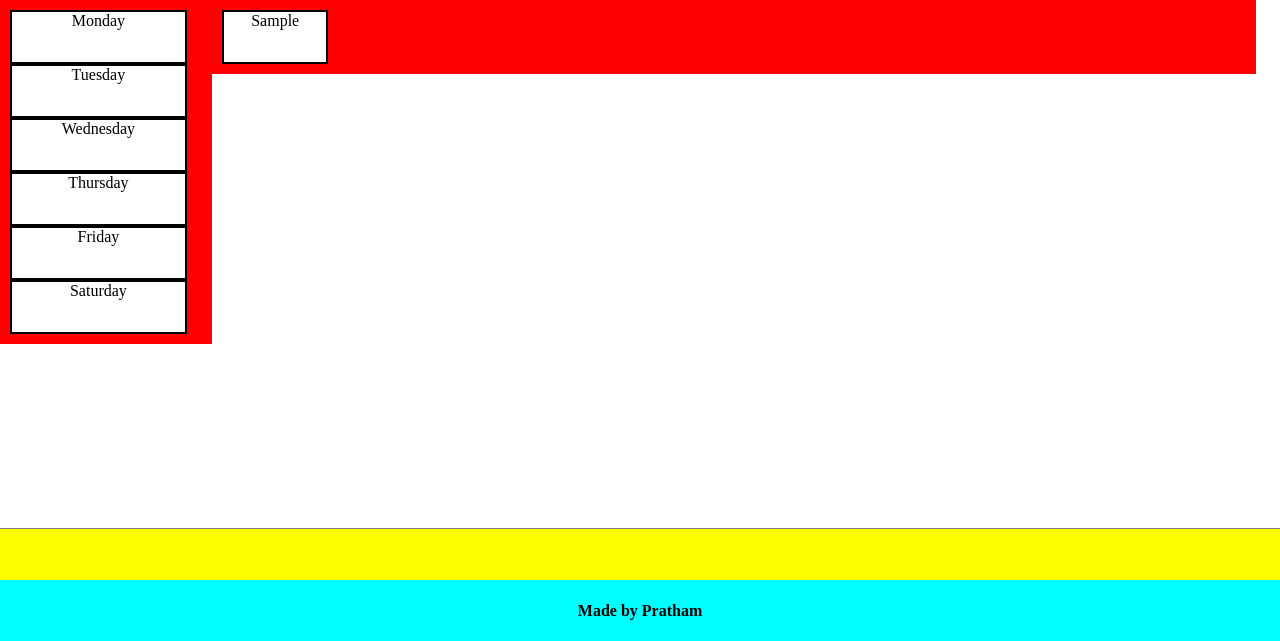
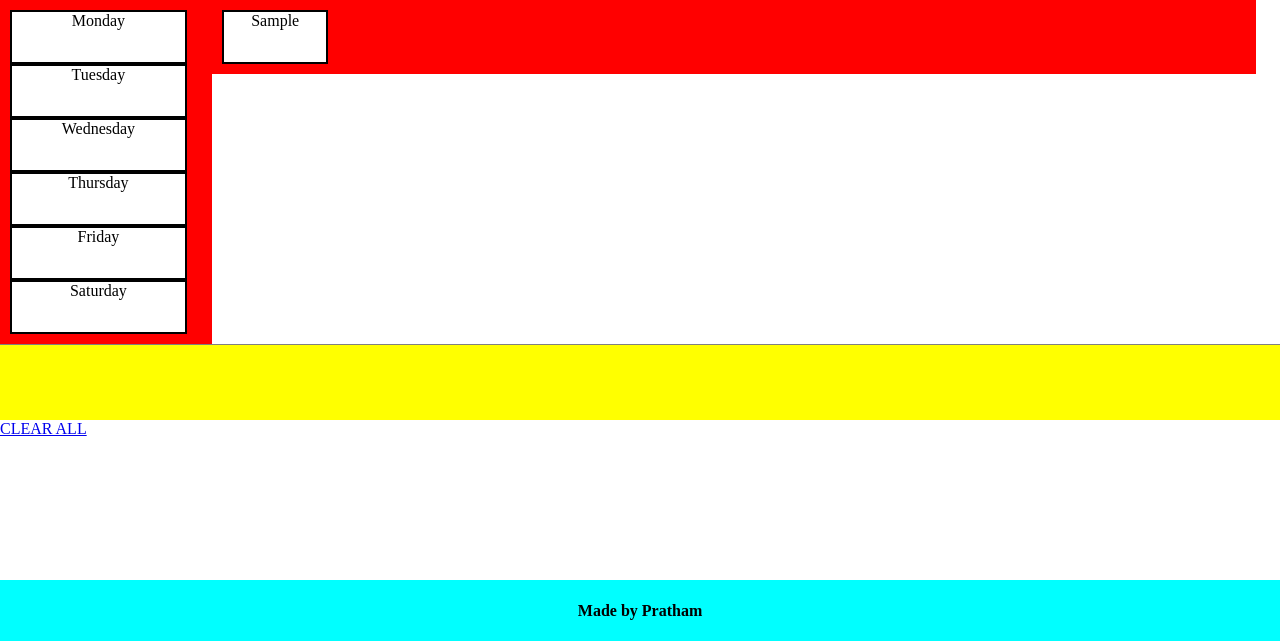
Before and after one commit to pratham1002/time-table-api, a Django app: page /home in a window 1280 px wide. Shown: the part 159-800 px from the top of the page. Run offline with Django 3.2, Linux system fonts and the light colour scheme; a user stored in the database is signed in; tables that the repository leaves empty hold one stand-in row (values such as "Sample post").

Commit message:
Fixed problem with frontend

```diff
--- a/templates/base.html
+++ b/templates/base.html
@@ -33,7 +33,6 @@
                 float: left;
                 width: 100%;
                 border-top: 1px solid gray;
-                height: 80%;
                 overflow: scroll;
             }
             .left::-webkit-scrollbar
```
